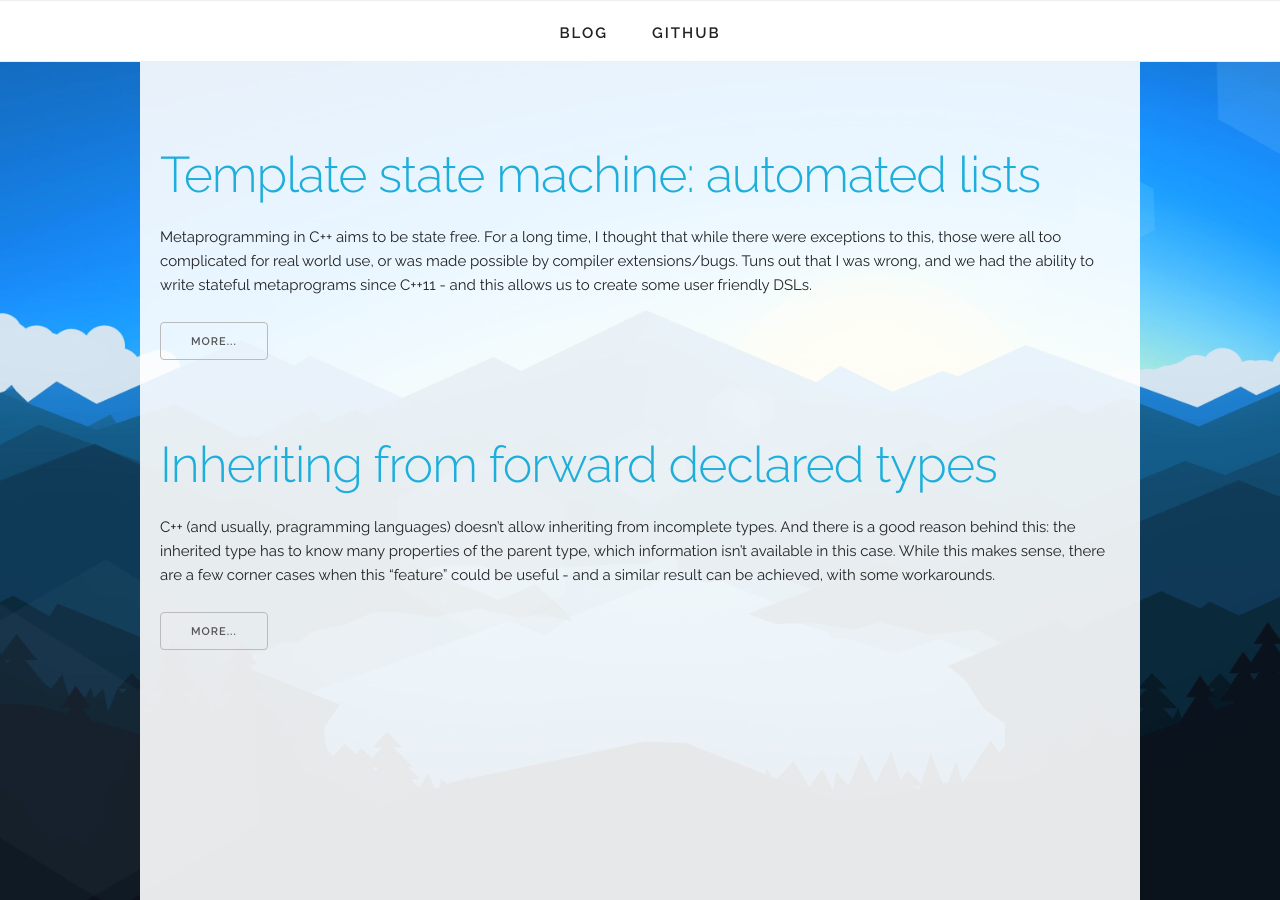
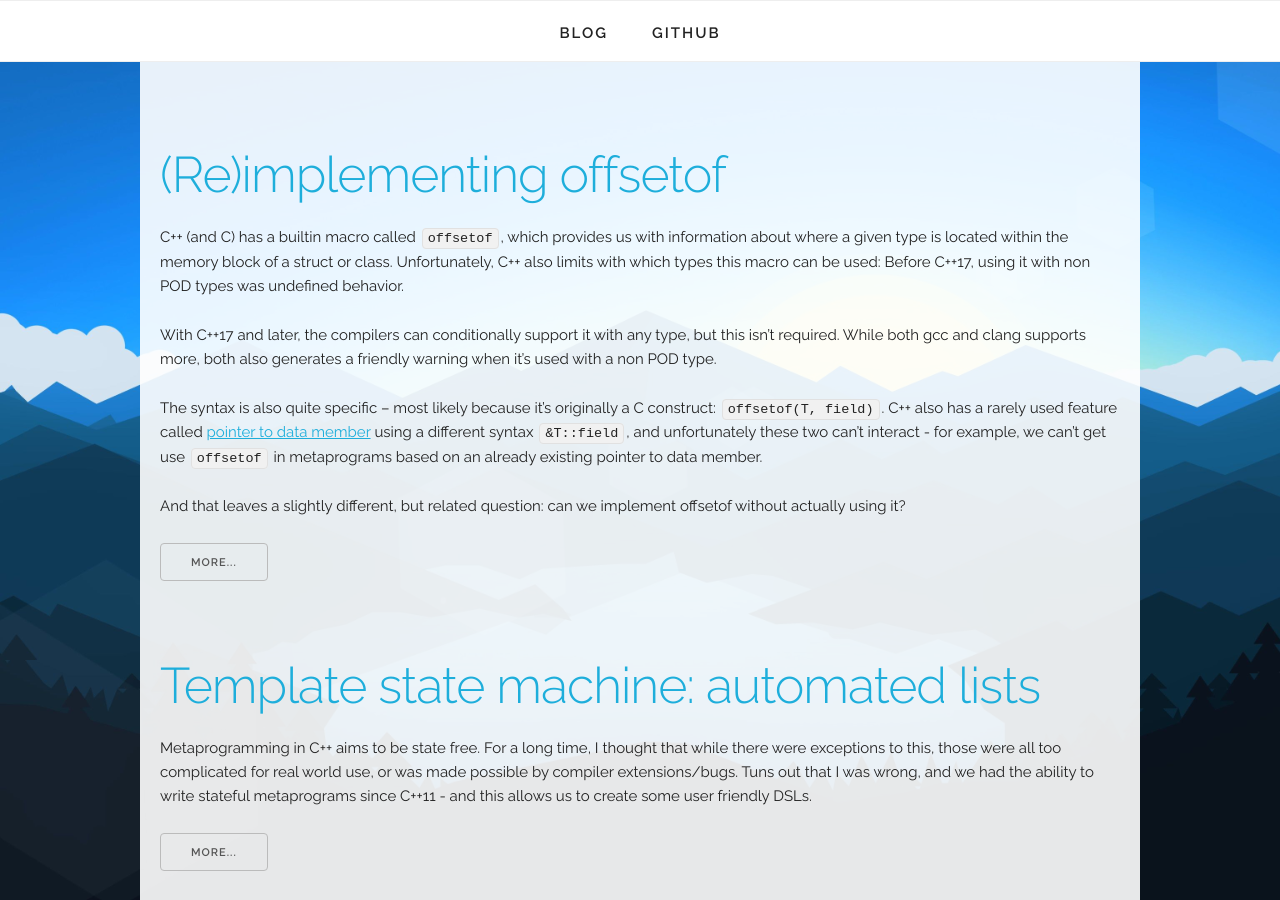
Before and after one commit to dutow/dutow.github.io, a Jekyll site: the page built from index.md, in a window 1280 px wide and 900 px high. Built offline with Jekyll 4.4.1, drawn with Linux system fonts in a browser that asks for light colours; a style sheet for code colours, icons or effects is not loaded; some of the changed lines change nothing that is shown.

Commit message:
Offsetof post

````diff
--- /dev/null
+++ b/_posts/2020-01-08-implementing-offsetof.md
@@ -0,0 +1,247 @@
+---
+layout: post
+title:  "(Re)implementing offsetof"
+date:   2020-01-08 20:47:10 +0100
+excerpt_separator: <!--more-->
+categories: fancy-dsl
+---
+
+C++ (and C) has a builtin macro called `offsetof`, which provides us with information about where a given type is located within the memory block of a struct or class.
+Unfortunately, C++ also limits with which types this macro can be used:
+Before C++17, using it with non POD types was undefined behavior.
+
+With C++17 and later, the compilers can conditionally support it with any type, but this isn't required.
+While both gcc and clang supports more, both also generates a friendly warning when it's used with a non POD type.
+
+The syntax is also quite specific -- most likely because it's originally a C construct: `offsetof(T, field)`.
+C++ also has a rarely used feature called [pointer to data member][PTDM] using a different syntax `&T::field`, and unfortunately these two can't interact -
+for example, we can't get use `offsetof` in metaprograms based on an already existing pointer to data member.
+
+And that leaves a slightly different, but related question:
+can we implement offsetof without actually using it?
+
+<!--more-->
+
+## Use case
+
+I don't have anything strong enough that justifies the time I spent on this.
+Implementing it in C+ gets rid of a warning -- but at the cost of increased complexity, and possibly introducing new bugs.
+Probably not worth it.
+
+I've also tested both my implementation, and the original `offsetof` with some extreme inputs.
+While I've found (and fixed) several bugs in my code, I've discovered only issue with the builtin:
+clang doesn't support ambigous and shadowed data members.
+That is, if a struct has two members with the same name.
+
+Even from this two, shadowing can be worked around - leaving ambigouity the only issue, which requires multiple inheritance:
+
+```cpp
+struct foo1{
+    int i;
+};
+
+struct foo2{
+    int i;
+};
+
+struct bar : public foo1, public foo2 {};
+```
+
+Which doesn't present a strong real world use case.
+
+Another issue is that pointers to data members don't appear from nowhere:
+the only way to create them is by writing them down at least once, the same as with offsetof usage.
+In the far future, if C++ gets some kind of reflection, and if that actually returns constexpr pointers to data members, then maybe this could be a reason.
+But I'm quite sure that at point C++ will also get a standard function similar to this.
+
+I would say that this was a nice exercise, and I'm not sure if I'll actually use it.
+
+## A note about memory layout
+
+While this implementation is possibly standard compliant, that doesn't mean it's correct an all architechtures.
+
+It is definitely correct on typical devices we use today, but pointer arithmetic can easily break on some more exotic systems.
+
+Let me quote [this answer from Keith Thompson on stackoverflow][soarith]:
+
+> I've actually worked on systems (Cray vector machines) where arithmetic on `uintptr_t` wouldn't necessarily work.
+> The hardware had 64-bit words, with a machine address containing the address of a word.
+> The Unix-like OS needed to support 8-bit bytes, so byte pointers (`void*`, `char*`) contained a word address with a 3-bit offset stored in the otherwise unused high-order 3 bits of the 64-bit word.
+> Pointer/integer conversions simply copied the representation.
+> The result was that adding 1 to a `char*` pointer would cause it to point to the next byte (with the offset handled in software), but converting to `uintptr_t` and adding 1 would cause it to point to the next word.
+
+I didn't even think about how this code would work on a system like that.
+Regardless, many things in the C++ standard exists or limited because systems like the above still exists somewhere.
+
+## Earlier work
+
+From my memory, this was as popular topic after C++11 as the counter macro reimplementation.
+Unfortunately the only link I still have is the ["Working around offsetof limitations"][gist] gist.
+It is an interesting read, including the comments.
+
+My code is based on the code of Ross Bencina in one of the comments.
+
+## The issue
+
+Calculating the offsetof in a runtime function is simple:
+
+```cpp
+template <typename T1, typename T2>
+inline std::ptrdiff_t offset_of(T1 T2::*member) {
+    const T2 object {};
+    return reinterpret_cast<char*>(std::addressof(object.*member)) -
+           reinterpret_cast<char*>(std::addressof(object));
+}
+```
+
+If we check the code on [godbolt][godbolt], we can also see that the function will return a number, the compiler knows the answer.
+
+But that doesn't mean that it can tell us:
+`reinterpret_cast` isn't allowed in a constexpr context, making this approach unusable there.
+As a special case, any pointer can be converted to `void*` using `static_cast`, and then `void*` to `char*`.
+Which is great, since `static_cast` is allowed in a `constexpr` function... except this special case.
+
+If a program only needs `offsetof` for runtime direct memory access, this is an easy solution (for a possible issue and workaround, see the last section of this post).
+Constexprness is only required if for some reason we need the value of the offset in the type system.
+
+## The solution
+
+The solution to this problem is in the comments on that gist:
+While there is no way to implement a constexpr `offset_of` in C++11, later standards relaxed several restrictions on constexpr functions.
+In particular, while dereferencing non-active union members is still forbidden, C++17 allows getting their address.
+With this relaxation, we can define the following type:
+
+```cpp
+union U{
+  char c; // a trivially initializable and small active member
+  TMEMBER m[sizeof(T)/sizeof(M) + 1]; // type of the data member
+  TSTRUCT o; // type of the struct
+  constexpr U() : c(0) {}  // make c the active member
+};
+```
+
+Then we can take the address of the data member and `m[idx]`.
+Since they have the same type, we can check if one is less than the other, which allows us to write a loop:
+
+```cpp
+
+// Has to be outide of offset: can't take address of a local
+// Has to be static: this is not a constant expression
+static constexpr U u = {};
+
+static constexpr const TMEMBER* addr_helper(const TMEMBER* base,
+                                              const TMEMBER* target) {
+  auto addr = base;
+  while (addr < target) {
+    addr++;
+  }
+  return addr;
+}
+
+static constexpr std::ptrdiff_t offset(TMEMBER TDUMMY::*member) {
+  constexpr const auto addr_base = std::addressof(u.member);
+  // only const: .*member is not a constant expression
+  const auto addr_member = std::addressof(u.object.*member);
+  const auto addr_diff = addr_member - addr_base;
+  return addr_diff*sizeof(M);
+}
+```
+
+Except that we get how many times we can fit the type between them, not the actual offset.
+This works as long as:
+
+* We don't use `#pragma pack` or anything similar to make the data member underaligned
+* The size of the type is at most its alignment -- which is true for primitive types, but false for most structs or classes.
+
+While the first could be an acceptable limitation, silently giving incorrect results for the second is quite dangerous.
+
+Detecting the issue is easy enough:
+if the number multiplied back with the difference isn't the same, we hit the bug.
+
+```cpp
+if(addr_found != addr_target) {
+// error
+}
+```
+
+To fix the issue, we have to modify the above union with a customizable padding, configured with an additional template parameter:
+
+```cpp
+union U {
+  char c;
+#pragma pack(push, 1)
+  struct {
+    char pad[N];
+    TMEMBER m[sizeof(TSTRUCT) / sizeof(TMEMBER) + 1];
+  };
+#pragma pack(pop)
+  TSTRUCT object;
+  constexpr U() : c(0) {}  // make c the active member
+};
+```
+
+`pragma pack` isn't standard C++ feature, but it's noly needed for supporting (non standard) packed structures.
+For standard classes, it could be safety removed, and the size of the array could be `N*alignof(TMEMBER)`.
+
+And after this, recursion solves the issue:
+
+```cpp
+if (addr_found > addr_target) {
+  if constexpr (N < sizeof(TMEMBER)) {
+    return offset_of_impl<TSTRUCT, TMEMBER, TDUMMY, N + 1>::offset(member);
+  } else {
+    throw 1;
+  }
+}
+return (addr_found - addr_base) * sizeof(TMEMBER) + N;
+```
+
+This condition tries matching alignment up to the size of the object, and throws an error (forces a compilation error) if it can't find the correct offset.
+Other than a sanity check, this condition is also the stopmark for the compiler:
+this is a greedy recursion, which will generate `sizeof(TMEMBER)` helper classes for each type it is used with.
+While the optimizer will take care of these symbols, it would not be ideal for a real world code, as it adds overhead - for a demonstration, it is good enough.
+
+## Multiple inheritance
+
+While testing this implementation, I encountered an unintuitive property of pointer to data members:
+they do not work the way one would expect them with multiple inheritance.
+
+With the same example as in the beginning:
+
+```cpp
+struct foo1{
+    int i;
+};
+
+struct foo2{
+    int i;
+};
+
+struct bar : public foo1, public foo2 {};
+```
+
+A member pointer `bar::foo1::i` will have the type `int foo1::*`.
+
+Which means, that the following wrapper wouldn't work correctly:
+
+```cpp
+template <typename TSTRUCT, typename TMEMBER>
+inline constexpr std::ptrdiff_t offset_of(TMEMBER TSTRUCT::*member) {
+  return offset_of_impl<TSTRUCT, TMEMBER>::offset(member);
+}
+
+static_assert(offset_of(bar::foo2::&i) == 8); // fails!
+```
+
+There is no workaround other than specifying `bar` directly in a different parameter, which changes the syntax to `offset_of<bar>(bar::foo2::&1)`.
+And this syntax has to be enforced for all use, otherwise use of the function would be error prone.
+
+## The code
+
+The full example is on [github][github].
+
+[PTDM]: https://en.cppreference.com/w/cpp/language/pointer#Pointers_to_data_membersi
+[gist]: https://gist.github.com/graphitemaster/494f21190bb2c63c5516
+[soarith]: https://stackoverflow.com/a/43419534/
+[github]: https://github.com/dutow/cpp-tests/blob/master/offset_of_1.cxx
+[godbolt]: https://godbolt.org/z/Wdt-Vh
--- a/css/site.scss
+++ b/css/site.scss
@@ -65,6 +65,26 @@ h1 {
 
 }
 
+blockquote {
+  background-color: rgba(255,255,255,0.4);
+  border-left: 10px solid #ccc;
+  margin: 1.5em 10px;
+  margin-left: 0;
+  padding: 0.5em 10px;
+  quotes: "\201C""\201D""\2018""\2019";
+}
+blockquote:before {
+  color: #ccc;
+  content: open-quote;
+  font-size: 4em;
+  line-height: 0.1em;
+  margin-right: 0.25em;
+  vertical-align: -0.4em;
+}
+blockquote p {
+  display: inline;
+}
+
 #sidebar {
 
 }
````
